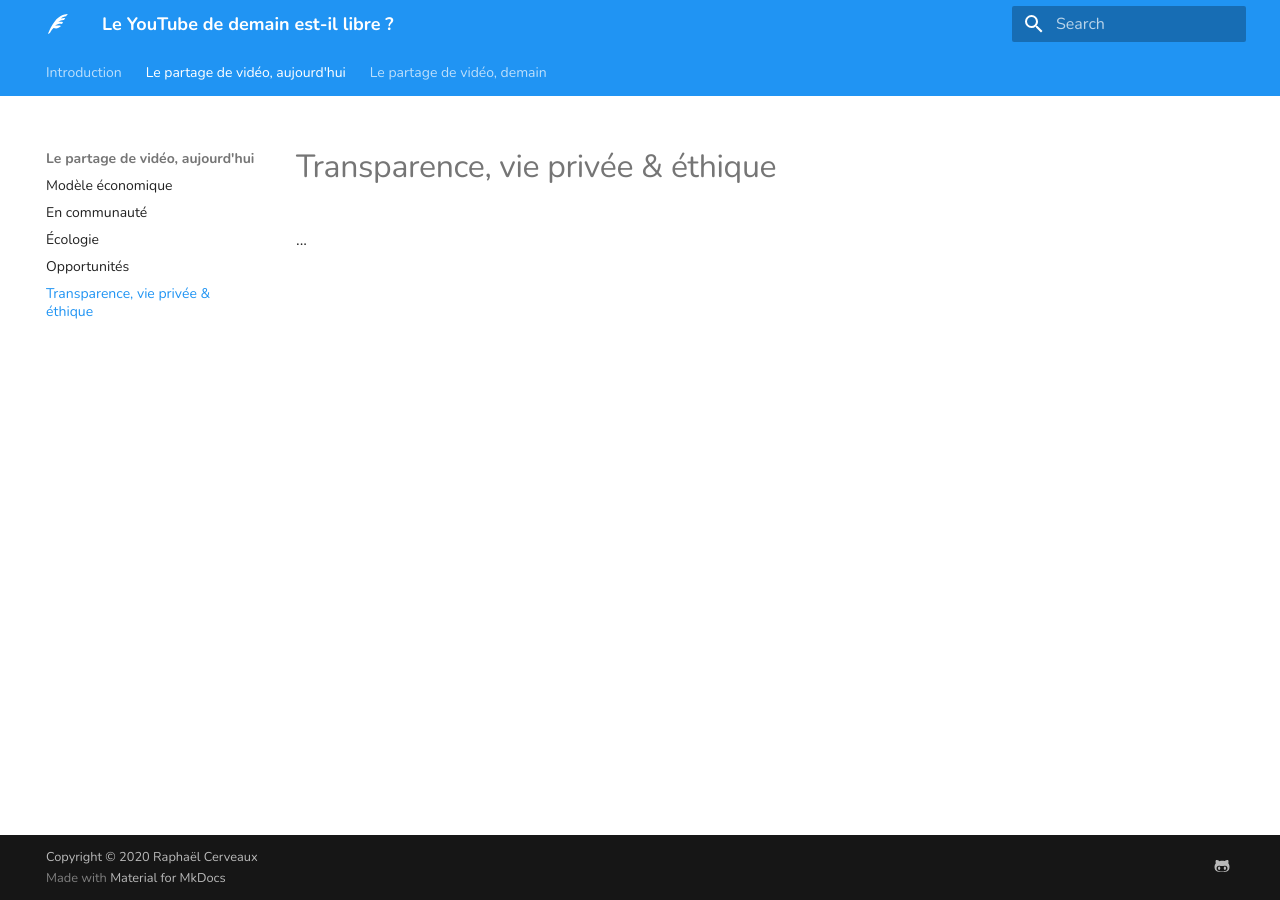
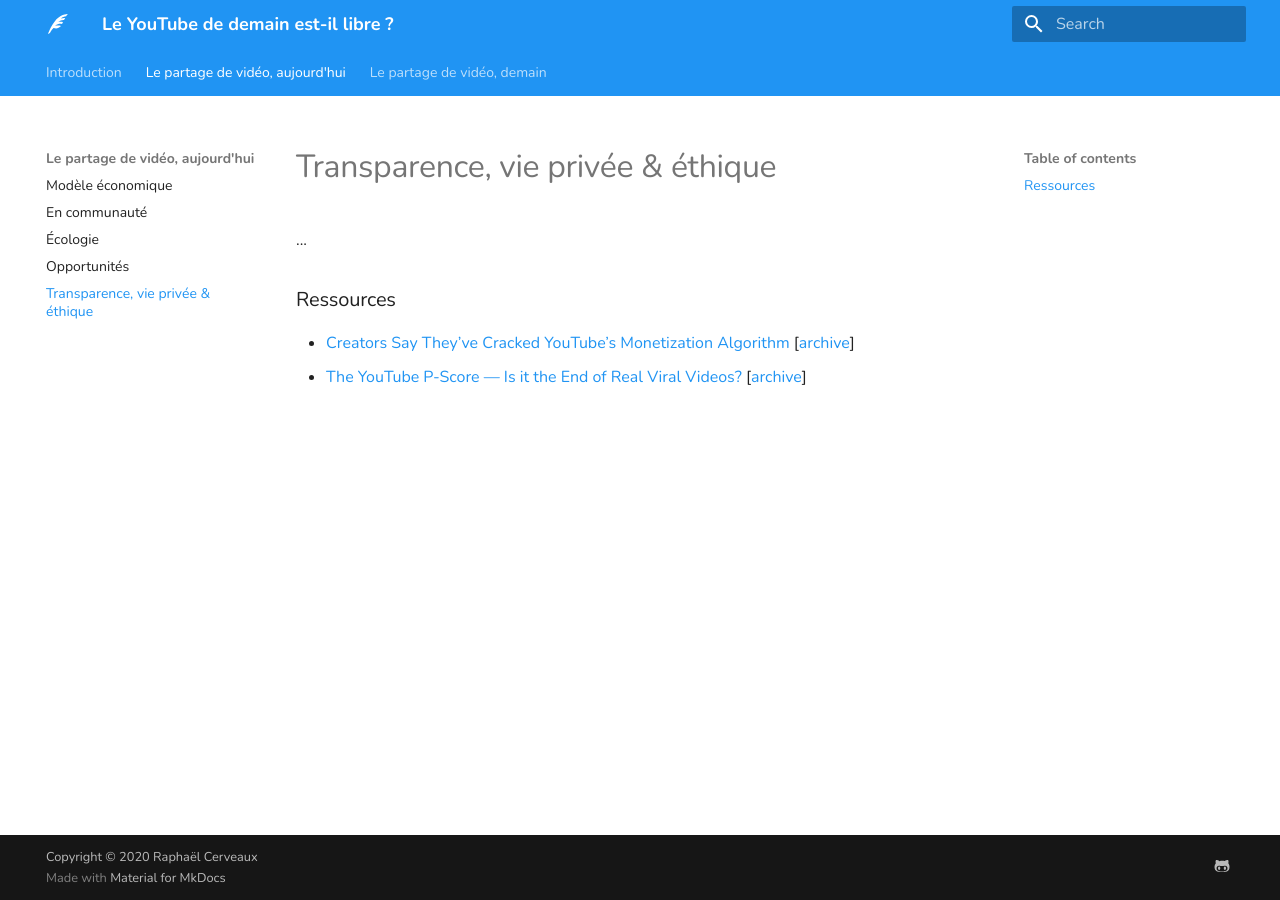
Before and after one commit to sundowndev/livre-blanc-video, an MkDocs documentation site: the page built from docs/today/privacy.md, in a window 1280 px wide. Built offline with MkDocs 1.6.1 and Material for MkDocs 9.7.7, drawn with Linux system fonts in a browser that asks for light colours.

Commit message:
content: privacy resources

```diff
--- a/docs/today/privacy.md
+++ b/docs/today/privacy.md
@@ -1 +1,12 @@
 ...
+
+### Ressources
+
+- [Creators Say They’ve Cracked YouTube’s Monetization Algorithm][1] [[archive][1_archive]]
+- [The YouTube P-Score — Is it the End of Real Viral Videos?][2] [[archive][2_archive]]
+
+[1]:https://ffwd.medium.com/creators-think-theyve-reverse-engineered-the-p-score-youtube-s-monetization-algorithm-ce64c95a4510
+[1_archive]:https://ffwd.medium.com/creators-think-theyve-reverse-engineered-the-p-score-youtube-s-monetization-algorithm-ce64c95a4510
+
+[2]:https://medium.com/swlh/the-youtube-p-score-is-it-the-end-of-real-viral-videos-45f0f73ec247
+[2_archive]:https://medium.com/swlh/the-youtube-p-score-is-it-the-end-of-real-viral-videos-45f0f73ec247
```
